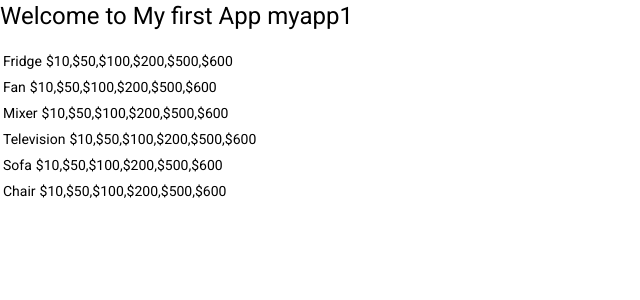
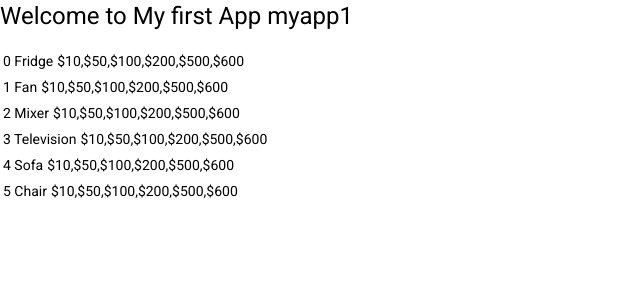
Before and after one commit to SAIVARAPRASADARAO/SaiRepo, an Angular app: page / in a window 1280 px wide. Shown: the top 300 px of the page, without its empty margins (0-640 px from the left). Built offline with nearby package versions, Linux system fonts and the light colour scheme.

Commit message:
modified code for the menu

```diff
--- a/src/app/app.component.html
+++ b/src/app/app.component.html
@@ -2,9 +2,9 @@
 
   <h1><span>Welcome to {{title}}</span></h1>
 
-  <div *ngFor="let item of Items">
+  <div *ngFor="let item of Items;index as i">
     <div *ngFor="let price of Prices" ></div>
-    <table><tr><td>{{item}}</td><td>{{Prices}}</td></tr></table>
+    <table><tr><td>{{i}} {{item}}</td><td>{{Prices}}</td></tr></table>
   </div>
 
 <!-- * * * * * * * * * * * * * * * * * * * * * * * * * * * * * * * -->
```
